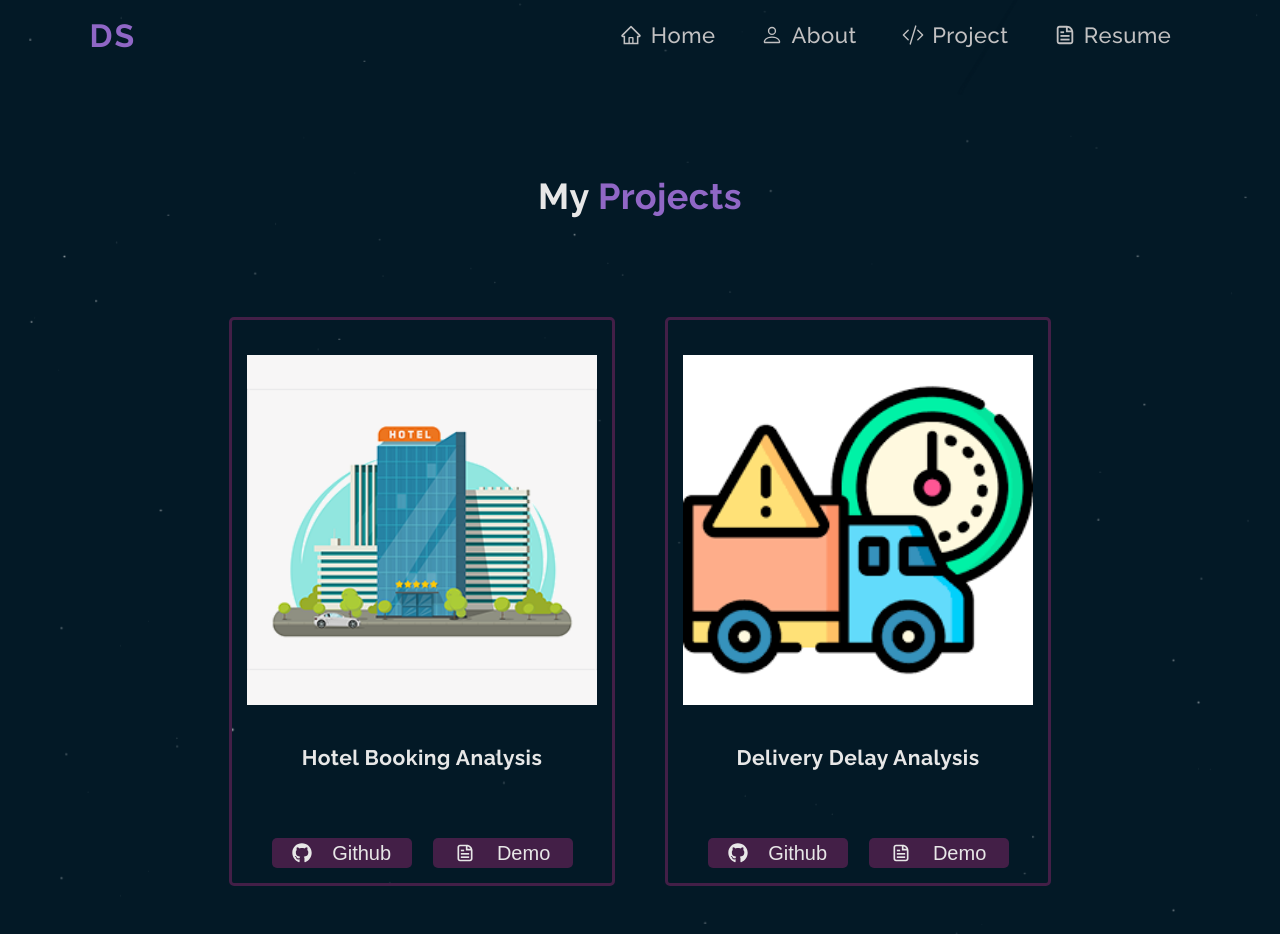
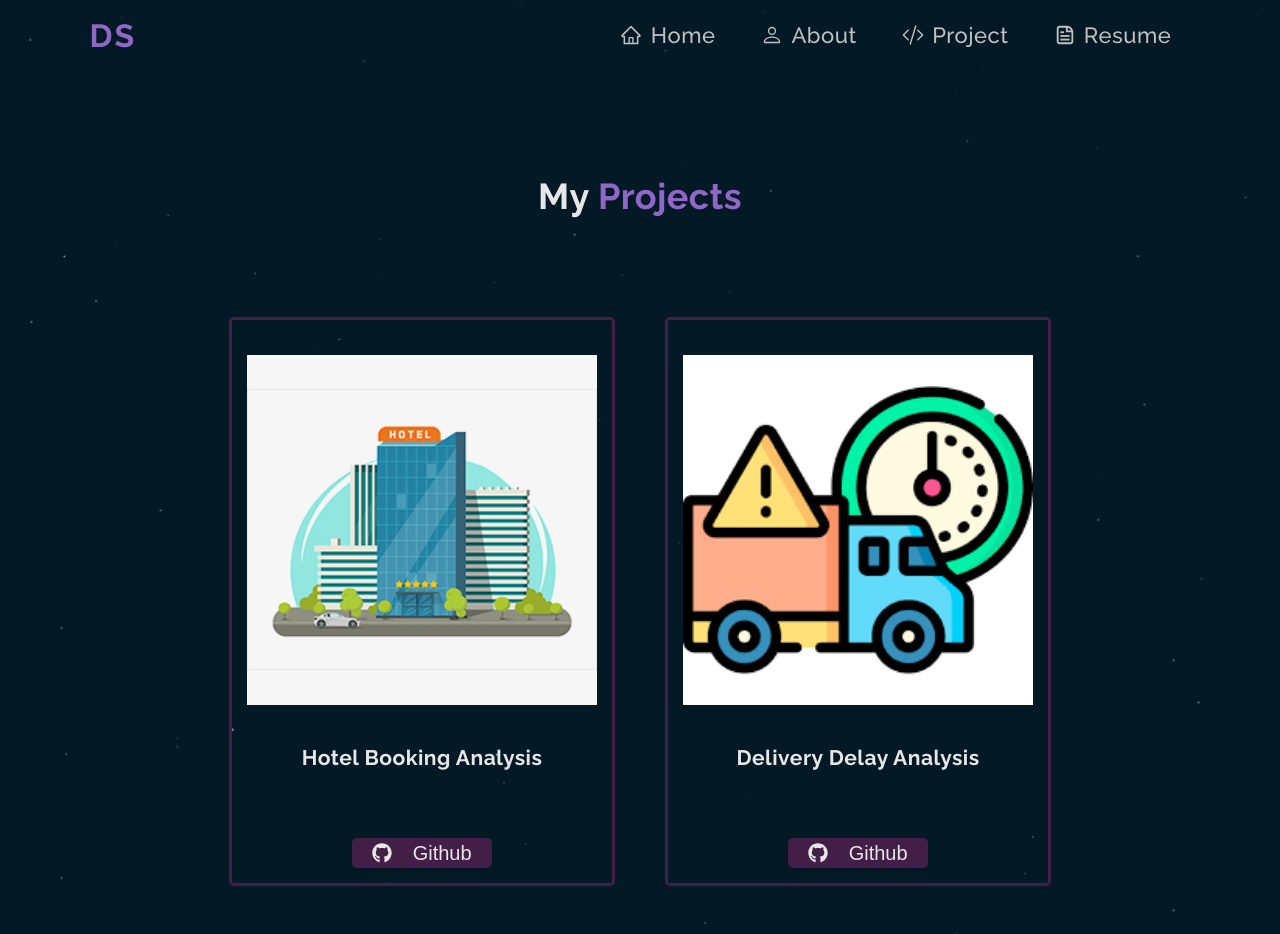
Before and after one commit to RaineJacob/Raine-Jacob, a React (Create React App) app: page /Project in a window 1280 px wide. Shown: the top 934 px of the page. Built offline with nearby package versions, Linux system fonts and the light colour scheme.

Commit message:
Update ProjectBox.js

```diff
--- a/src/Components/ProjectBox.js
+++ b/src/Components/ProjectBox.js
@@ -37,9 +37,6 @@ const  ProjectBox = ({projectPhoto, projectName}) => {
               <button className='projectbtn'><FaGithub/> Github</button>
             </a>
 
-            <a href={desc[projectName + 'Website']} target='_blank'>
-              <button className='projectbtn'><CgFileDocument/> Demo</button>
-            </a>
         </div>
     </div>
   )
```
